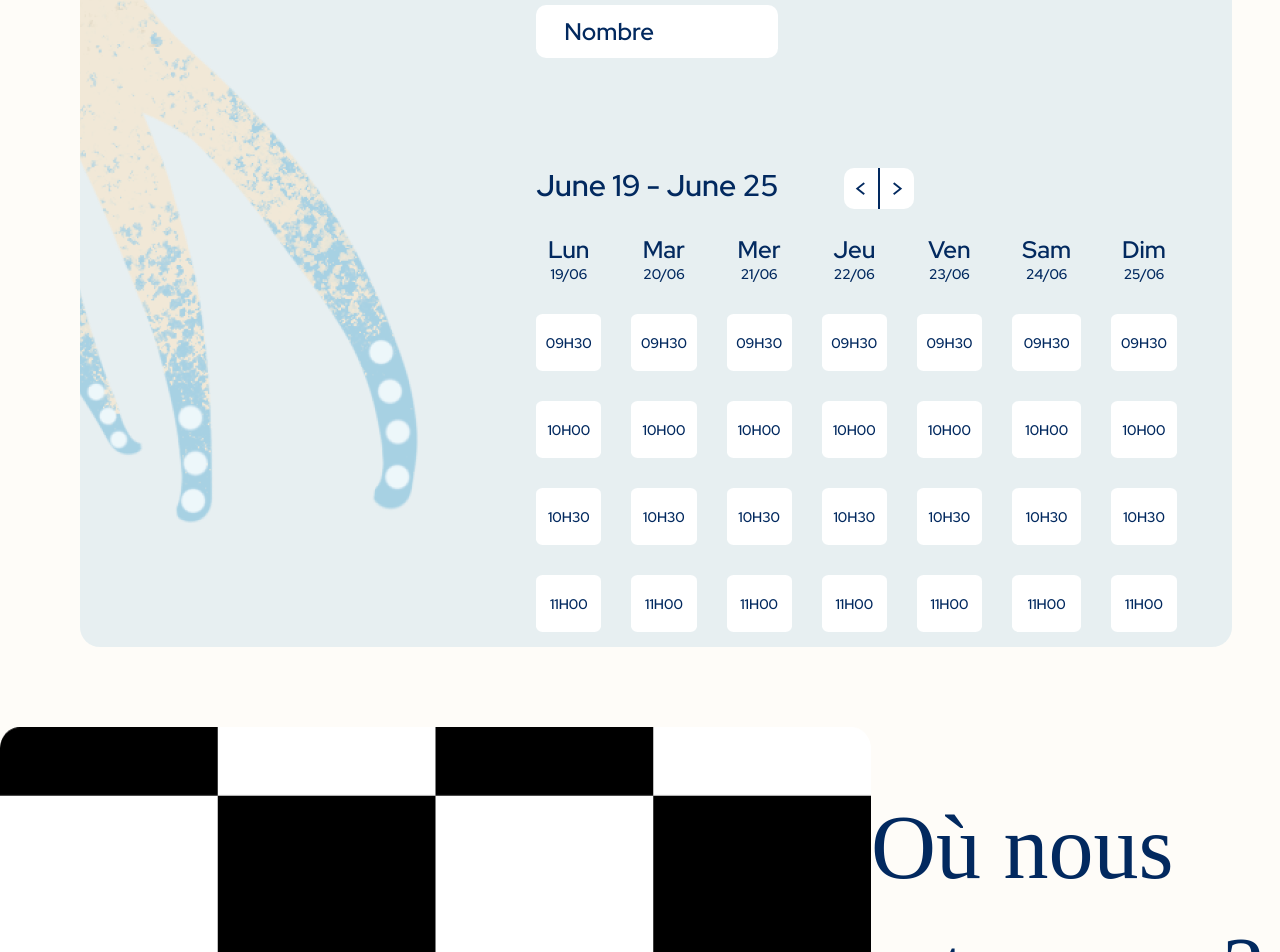
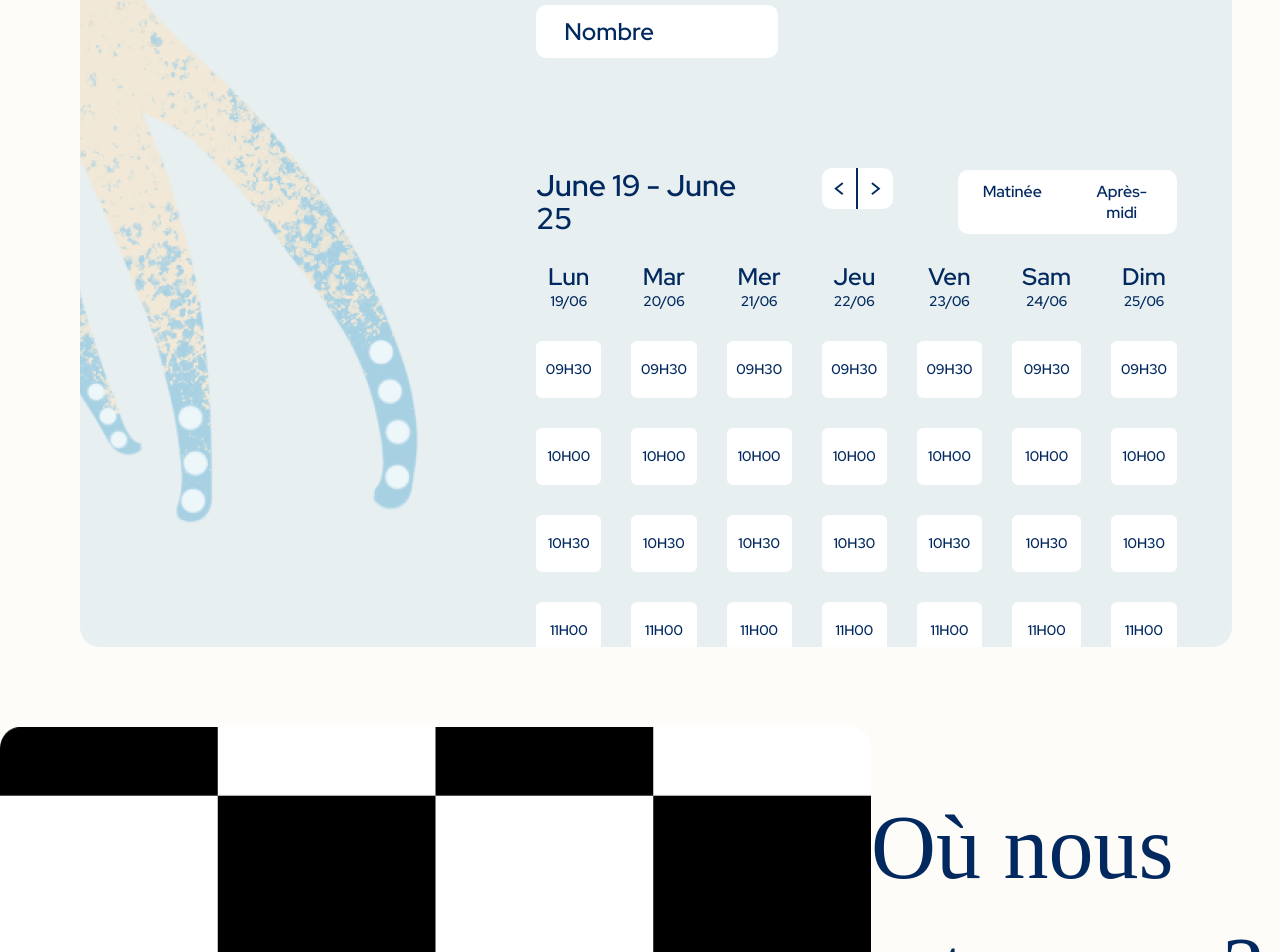
Before and after one commit to jo15122002/illuminez_votre_curiosite_site, a Nuxt app: page / in a window 1280 px wide. Shown: the part 3762-4714 px from the top of the page. Built offline with nearby package versions, Linux system fonts and the light colour scheme.

Commit message:
implémentation de la séléection de matin ou après midi

```diff
--- a/components/BookingSection.vue
+++ b/components/BookingSection.vue
@@ -18,6 +18,10 @@
                             <div class="flex-row controls-container">
                                 <p @click="goPreviousWeek" class="weekSelectionButton previousWeekSelectionButton">&lt;</p>
                                 <p @click="goNextWeek" class="weekSelectionButton nextWeekSelectionButton">></p>
+                            </div>
+                            <div class="timeOfDaySelection flex-row">
+                                <p @click="selectTimeOfDay" class="morning">Matinée</p>
+                                <p @click="selectTimeOfDay" class="afternoon">Après-midi</p>
                             </div>
                         </div>
                         <div class="date-table">
@@ -52,6 +56,9 @@ const uniqueTimes = ref([]);
 const currentDate = new Date();
 const firstDayOfWeek = ref(getFirstDayOfWeek(currentDate));
 const lastDayOfWeek = ref(getLastDayOfWeek(currentDate));
+
+const firstHourOfTimeOfDay = ref(9.5);
+const lastHourOfTimeOfDay = ref(11.5);
 
 function getFirstDayOfWeek(date) {
   const dayOfWeek = date.getDay();
@@ -119,14 +126,31 @@ const generateDates = (dayFrom, dayTo) => {
     return uniqueDays;
 };
 
+const selectTimeOfDay = (e) => {
+    const target = e.target;
+    console.log(target)
+    const timeOfDay = target.classList.contains('morning') ? 'morning' : 'afternoon';
+    target.classList.toggle('timeOfDaySelected');
+    const otherTimeOfDay = target.classList.contains('morning') ? 'afternoon' : 'morning';
+    target.parentNode.querySelector(`.${otherTimeOfDay}`).classList.remove('timeOfDaySelected');
+
+    if(timeOfDay === 'morning') {
+        firstHourOfTimeOfDay.value = 9.5;
+        lastHourOfTimeOfDay.value = 11.5;
+    } else {
+        firstHourOfTimeOfDay.value = 14;
+        lastHourOfTimeOfDay.value = 16;
+    }
+};
+
 onMounted(() => {
     uniqueDates.value = generateDates(formatDate(new Date(firstDayOfWeek.value)), formatDate(new Date(lastDayOfWeek.value)));
-    uniqueTimes.value = generateTimes(9.5, 11.5, 30);
+    uniqueTimes.value = generateTimes(firstHourOfTimeOfDay.value, lastHourOfTimeOfDay.value, 30);
 });
 
 watchEffect(() => {
     uniqueDates.value = generateDates(formatDate(new Date(firstDayOfWeek.value)), formatDate(new Date(lastDayOfWeek.value)));
-    uniqueTimes.value = generateTimes(9.5, 11.5, 30);
+    uniqueTimes.value = generateTimes(firstHourOfTimeOfDay.value, lastHourOfTimeOfDay.value, 30);
 });
 </script>
 
@@ -295,4 +319,30 @@ watchEffect(() => {
     margin-left: 65px;
     margin-right: 65px;
 }
+
+.timeOfDaySelection{
+    height: 100%;
+    align-self: center;
+}
+
+.timeOfDaySelection p{
+    background-color: white;
+    padding: 11px;
+    padding-left: 25px;
+    padding-right: 25px;
+    text-align: center;
+}
+
+.morning{
+    border-radius: 10px 0px 0px 10px;
+}
+
+.afternoon{
+    border-radius: 0px 10px 10px 0px;
+}
+
+.timeOfDaySelected{
+    background-color: #3aa098 !important;
+    color: white;
+}
 </style>
```
